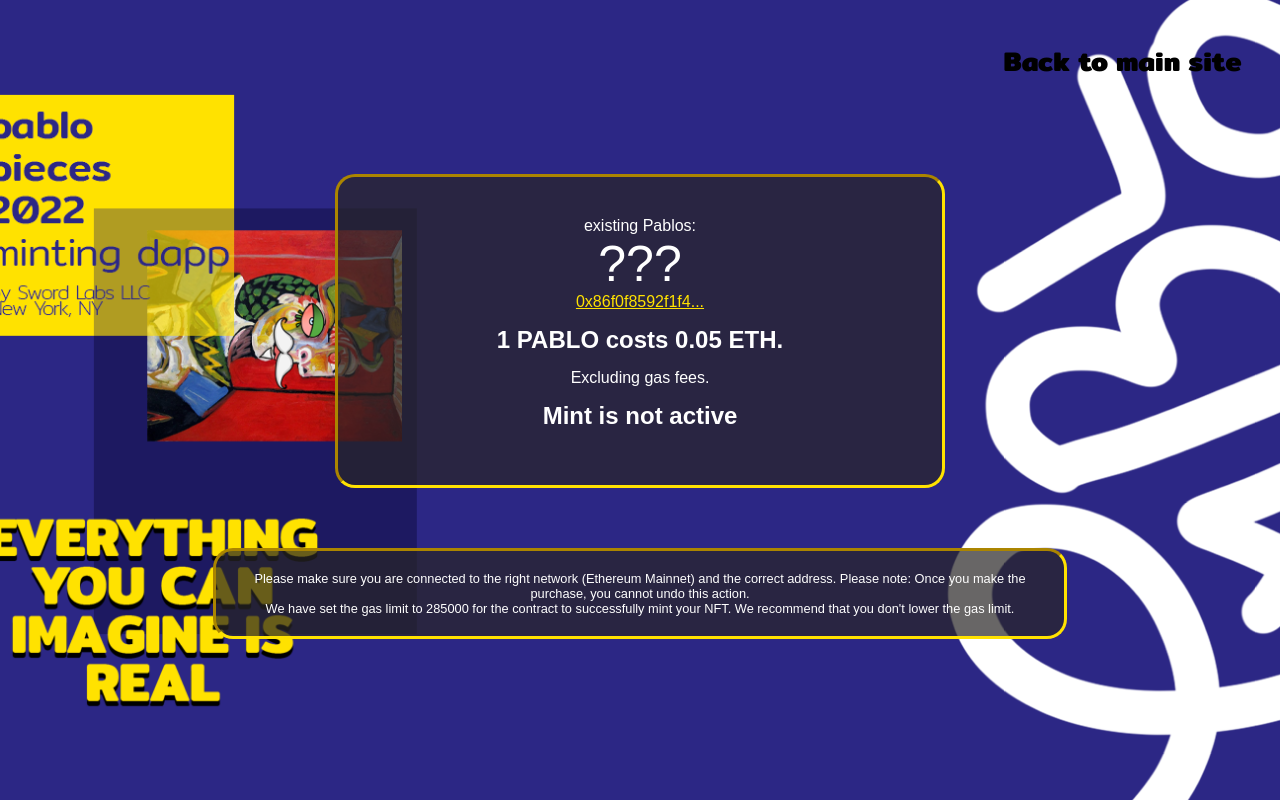
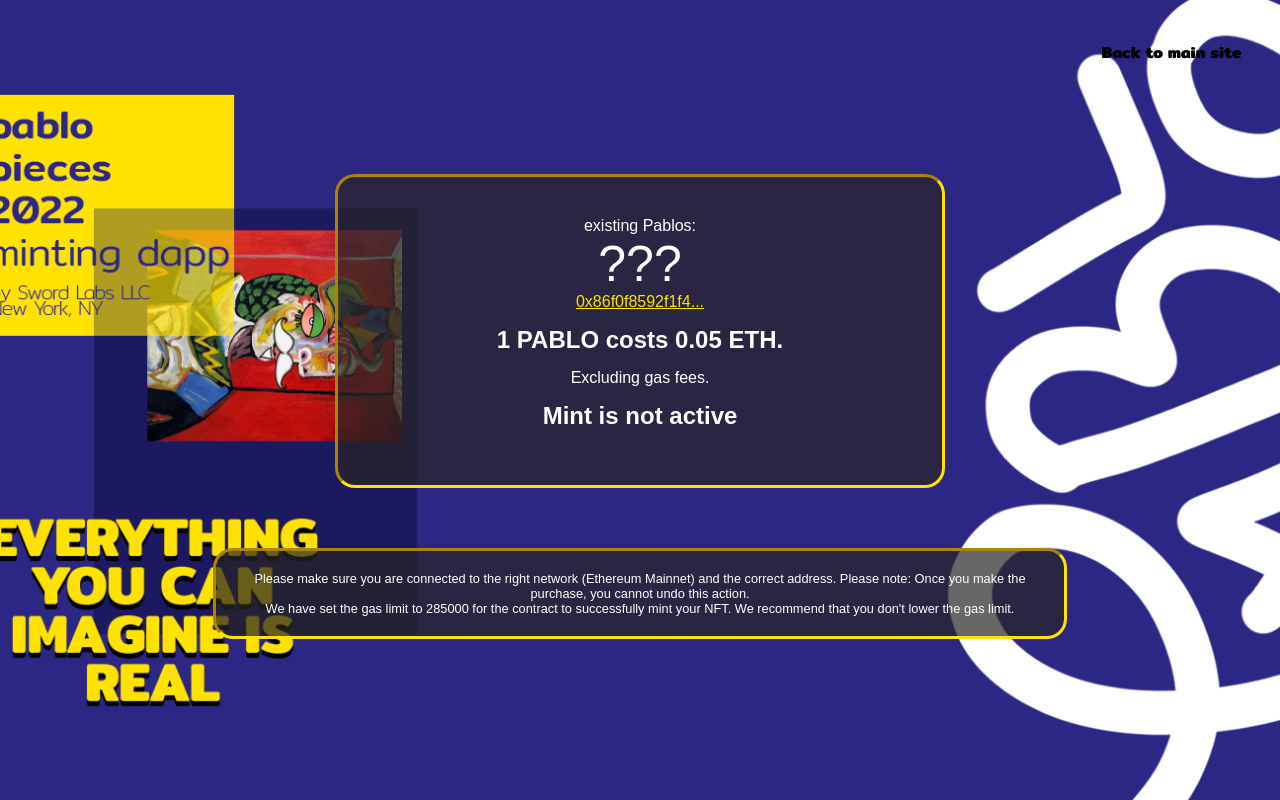
Before and after one commit to RedVelvetZip/PabloPieces, a React (Create React App) app: page / in a window 1280 px wide. Built offline with nearby package versions, Linux system fonts and the light colour scheme; a web font is replaced by a local one.

Commit message:
fontsize header

```diff
--- a/src/styles/main.scss
+++ b/src/styles/main.scss
@@ -99,7 +99,7 @@
         top: 5%;
         right: 3%;
         color: black;
-        font-size: 1.7rem;
+        // font-size: 1.7rem;
         a:link {
             text-decoration: inherit;
             color: inherit;
```
